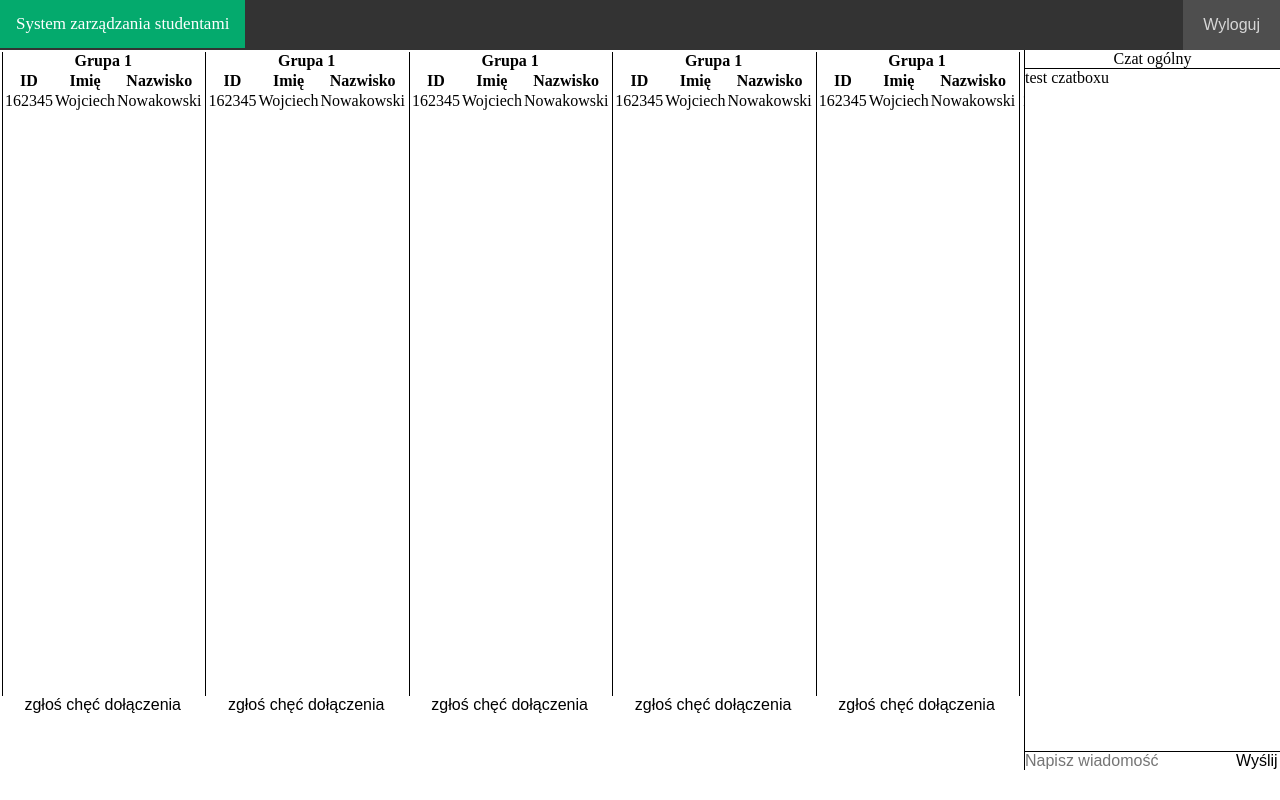
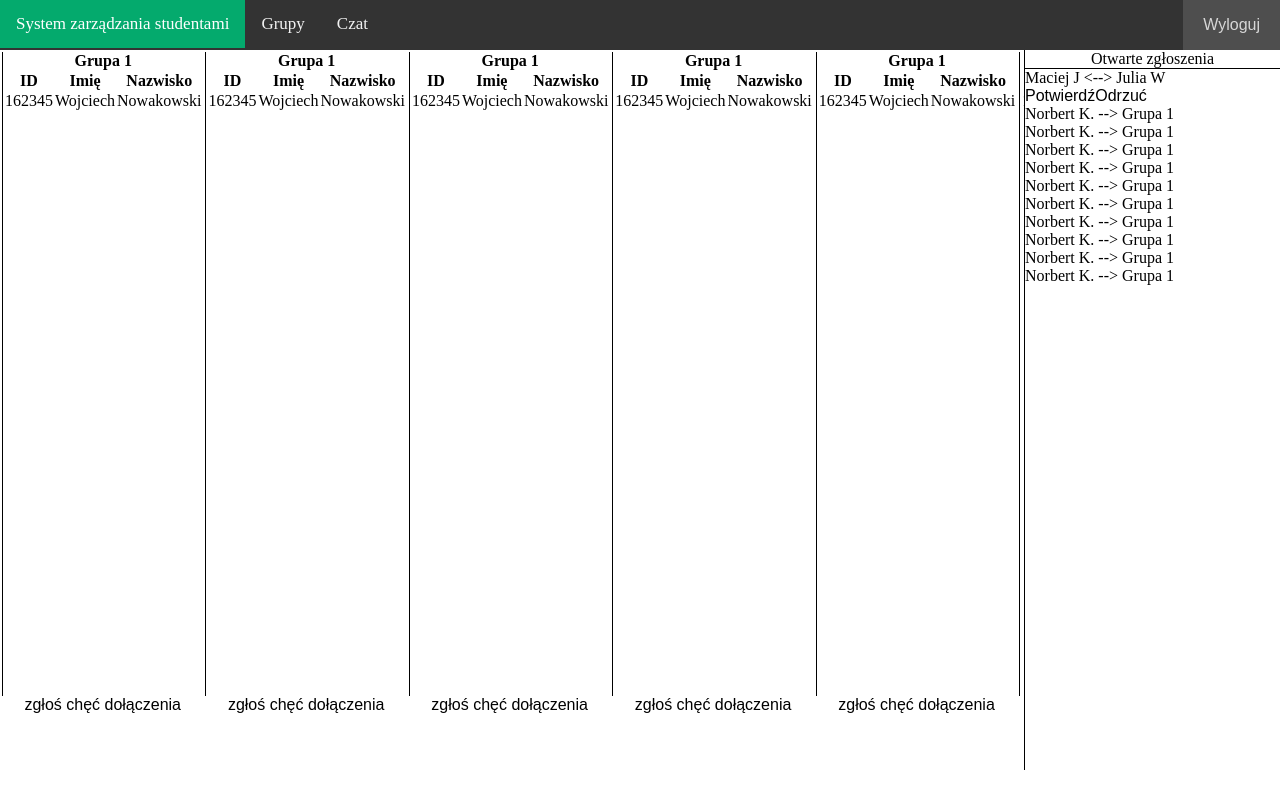
Before and after one commit to Krystiankr/StudentEnrollmentsPZ, a Django app: template templates/app/grupy student.html in a window 1280 px wide. Run offline with Django 4.2, Linux system fonts and the light colour scheme; the template is opened without the code that fills it, so the values that code supplies are empty; some libraries are stand-ins or nearby versions.

```diff
--- a/templates/app/grupy student.html
+++ b/templates/app/grupy student.html
@@ -7,6 +7,8 @@
     <!-- navbar -->
     <div class="topnav">
         <a class="active" href="#home">System zarządzania studentami</a>
+		<a href="">Grupy</a>
+		<a href="">Czat</a>
         <div class="topnav-right">
             <button class="open-button" onclick="openForm()">Wyloguj</button>
         </div>
@@ -236,13 +238,19 @@
 		</table>
 		</div>
 		<div id="allchat">
-			<div class="chattitle">Czat ogólny</div>
-			<div class="chatbox">test czatboxu</div>
-			<div class="sendbox">
-			<form>
-				<input type="text" placeholder="Napisz wiadomość" />
-				<button type="submit">Wyślij</button>
-			</form>
+			<div class="chattitle">Otwarte zgłoszenia</div>
+			<div class="zgloszenia">
+			<div class="zgloszenie">Maciej J <--> Julia W<br><button>Potwierdź</button><button>Odrzuć</button></div>
+			<div class="zgloszenie">Norbert K. --> Grupa 1</div>
+			<div class="zgloszenie">Norbert K. --> Grupa 1</div>
+			<div class="zgloszenie">Norbert K. --> Grupa 1</div>
+			<div class="zgloszenie">Norbert K. --> Grupa 1</div>
+			<div class="zgloszenie">Norbert K. --> Grupa 1</div>
+			<div class="zgloszenie">Norbert K. --> Grupa 1</div>
+			<div class="zgloszenie">Norbert K. --> Grupa 1</div>
+			<div class="zgloszenie">Norbert K. --> Grupa 1</div>
+			<div class="zgloszenie">Norbert K. --> Grupa 1</div>
+			<div class="zgloszenie">Norbert K. --> Grupa 1</div>
 			</div>
 		</div>
 	</div>
```
